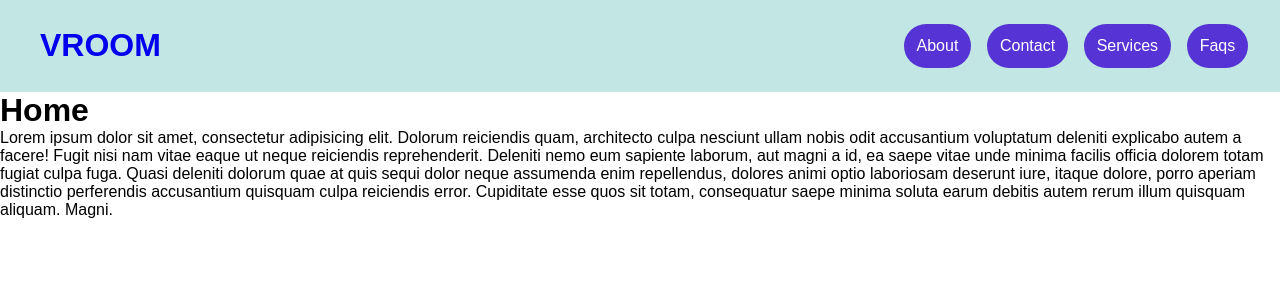
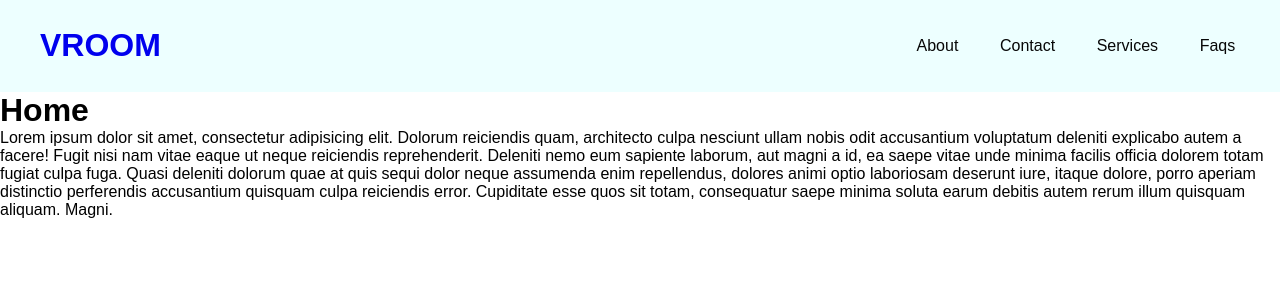
Before and after one commit to Edna-Codes/Vroom-rentals, a React (Vite) app: page / in a window 1280 px wide. Shown: the top 300 px of the page. Built offline with nearby package versions, Linux system fonts and the light colour scheme.

Commit message:
Style navbar links

```diff
--- a/src/components/navbar/Navbar.css
+++ b/src/components/navbar/Navbar.css
@@ -2,7 +2,7 @@ nav {
   display: flex;
   justify-content: space-between;
   align-items: center;
-  background-color: rgba(70, 180, 175, 0.333);
+  background-color: rgba(230, 255, 255, 0.729);
   position: sticky;
   top: 0;
   padding: 1.5em;
@@ -21,9 +21,6 @@ nav ul {
 
 nav ul li {
   list-style: none;
-  display: block;
-  border-radius: 2rem;
-  background-color: rgb(86, 51, 212);
   padding: 0.5rem;
   margin: 0 0.5rem;
   padding: 0.8rem;
@@ -31,5 +28,12 @@ nav ul li {
 
 nav ul li a {
   text-decoration: none;
-  color: white;
+  color: rgb(7, 7, 7);
 }
+nav ul li a:hover {
+  color: aqua;
+}
+
+nav ul li a:focus {
+  color: aqua;
+}
```
Also changed, not shown: src/components/navbar/Navbar.jsx (+9 -46 lines).
